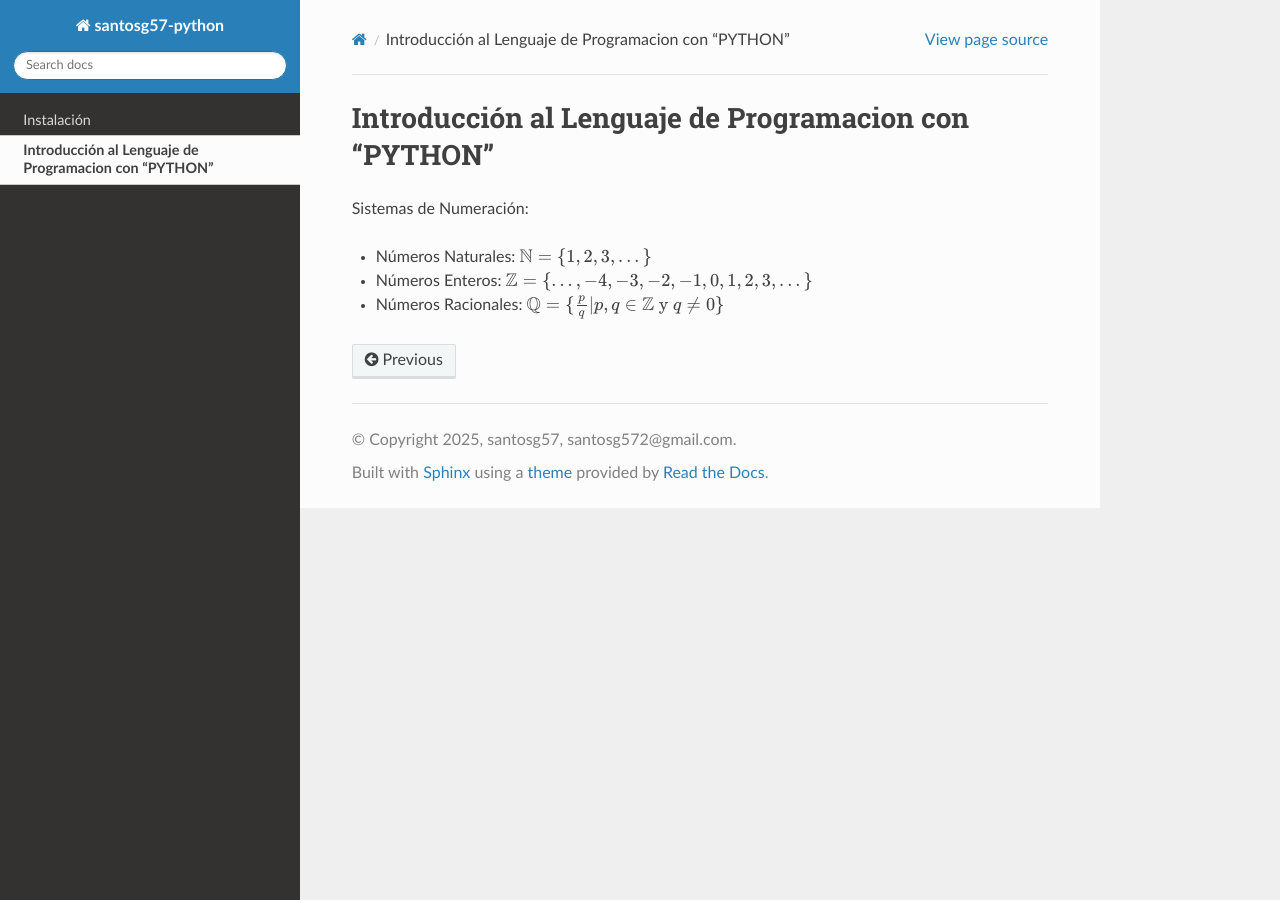
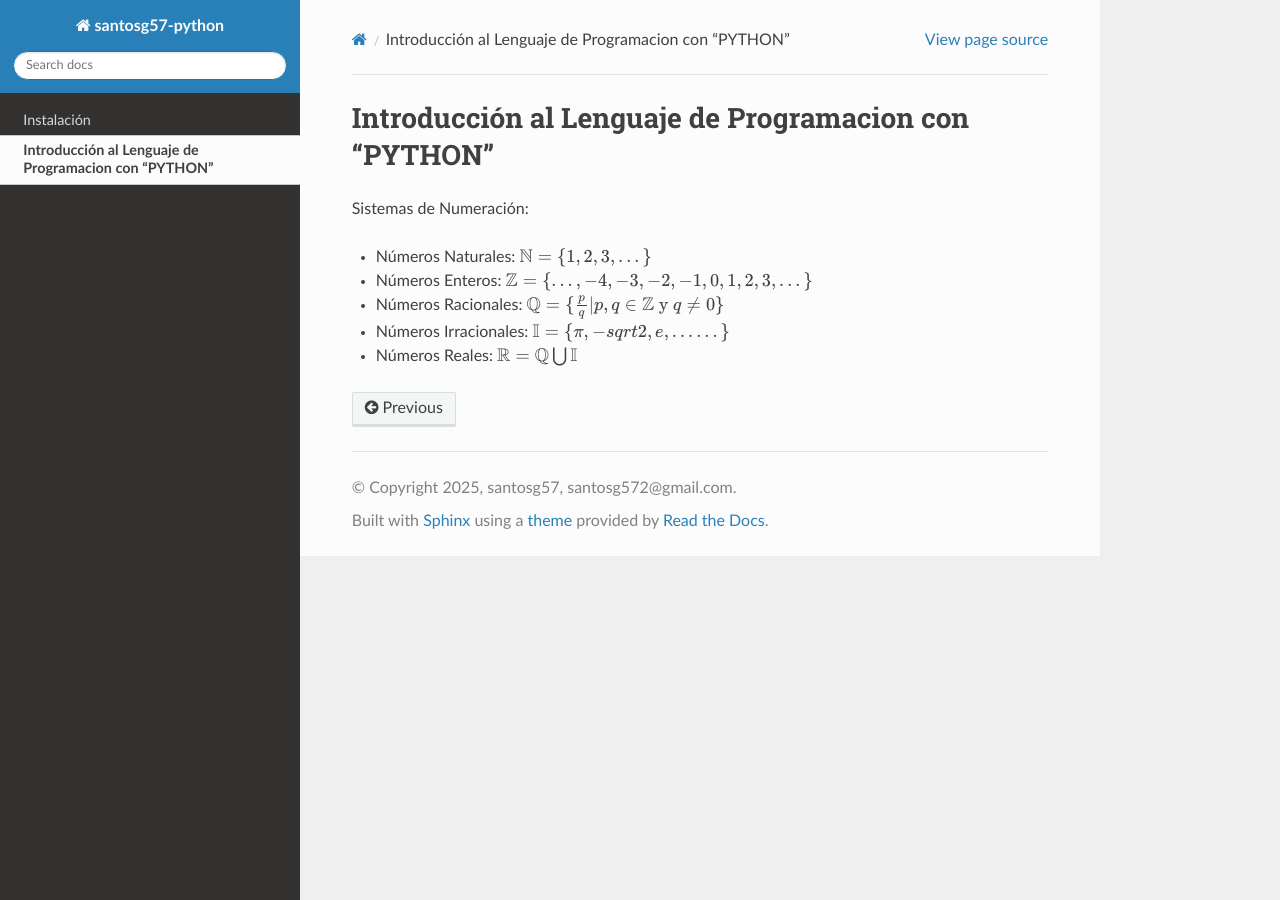
Before and after one commit to matecom57/santosg57-python, a Sphinx documentation site: the page built from docs/source/clase01/clase01.rst, in a window 1280 px wide. Built offline with Sphinx 7.4.7 and the Read the Docs theme 3.1.0, drawn with Linux system fonts in a browser that asks for light colours.

Commit message:
Test comité

```diff
--- a/docs/source/clase01/clase01.rst
+++ b/docs/source/clase01/clase01.rst
@@ -8,3 +8,7 @@
 * Números Enteros: :math:`\mathbb{Z} = \{ ..., -4, -3, -2, -1, 0, 1, 2, 3, ... \}`
 
 * Números Racionales: :math:`\mathbb{Q} = \{ \frac{p}{q} | p, q \in \mathbb{Z} \text{ y } q \neq 0  \}`
+
+* Números Irracionales: :math:`\mathbb{I} = \{ \pi, -sqrt{2}, e, ......  \}`
+
+* Números Reales: :math:`\mathbb{R} = \mathbb{Q} \bigcup \mathbb{I}`
```
